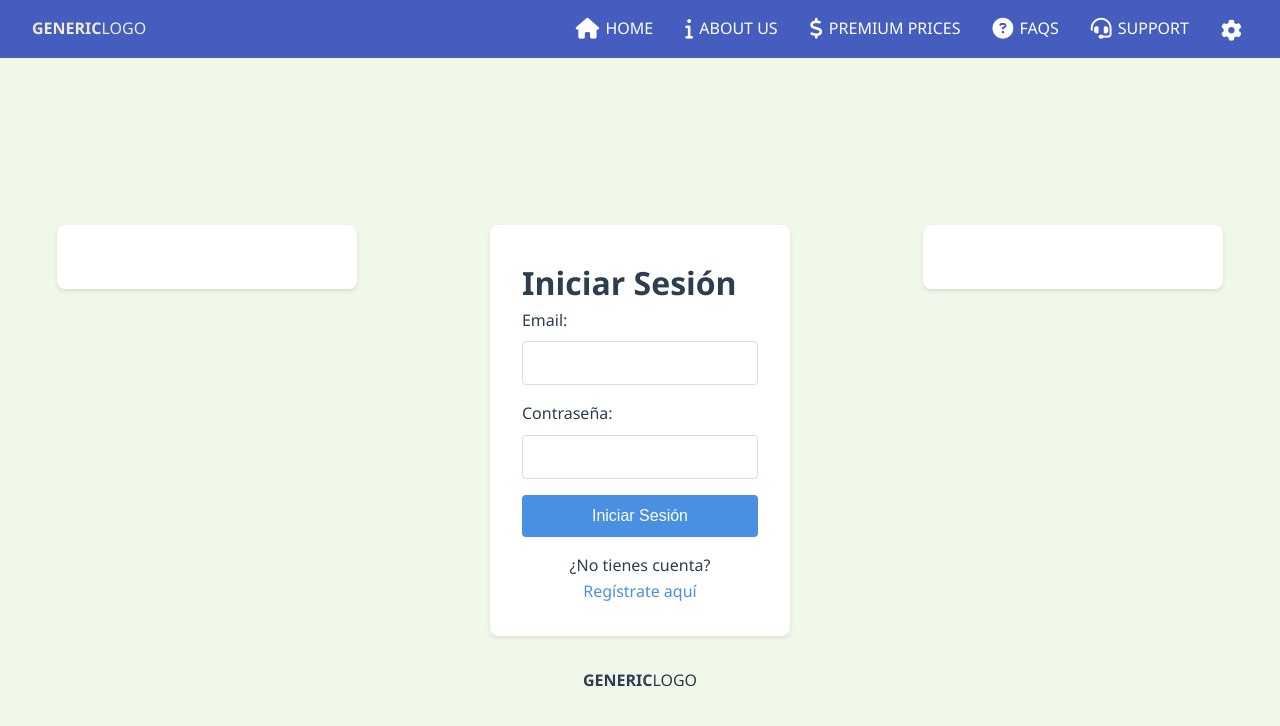
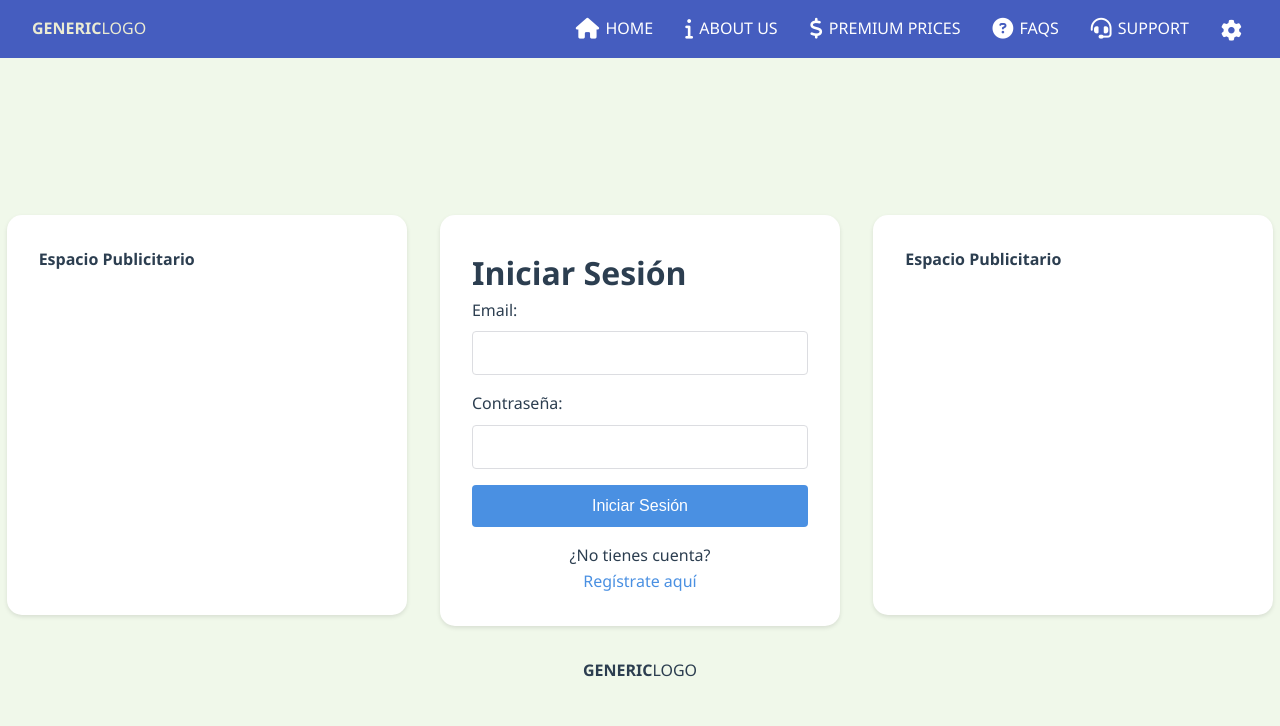
Before and after one commit to cristianbarreiro/social-network, a plain HTML site: page index.html in a window 1280 px wide. Drawn offline with Linux system fonts and the light colour scheme.

Commit message:
feat: espacios publicitarios en el index

```diff
--- a/css/style.css
+++ b/css/style.css
@@ -32,7 +32,7 @@ body {
 /*         CONTAINER        */
 /* ------------------------- */
 .index-container {
-  margin-top: 135px; /* Ajusta según la altura real de tu navbar */
+  margin-top: 125px; /* Ajusta según la altura real de tu navbar */
   display: flex;
   flex-direction: row; /* fila en vez de columna */
   align-items: flex-start; /* alinea arriba */
@@ -42,7 +42,7 @@ body {
 }
 
 .register-container {
-  margin-top: 40px; /* Ajusta según necesidad */
+  margin-top: 46px; /* Ajusta según necesidad */
   display: flex;
   flex-direction: column;
   align-items: center;
@@ -114,7 +114,6 @@ i {
 /* ------------------------- */
 .main-nav {
   background: #464655;
-  height: 0;
   left: 0;
   overflow: hidden;
   position: absolute;
@@ -205,7 +204,6 @@ i {
   .main-nav {
     background: transparent;
     float: right;
-    height: auto;
     position: relative;
   }
 
@@ -237,12 +235,14 @@ i {
 /* ------------------------- */
 .auth-box {
   background-color: white;
-  border-radius: 8px;
+  border-radius: 15px;
   box-shadow: 0 2px 4px rgba(0, 0, 0, 0.1);
   margin: 2rem auto;
-  max-width: 400px;
-  width: 300px;
+  width: 400px;
+  min-height: 400px; /* <-- Altura fija agregada */
   padding: 2rem;
+  display: flex;
+  flex-direction: column;
 }
 
 .auth-form {
--- a/index.html
+++ b/index.html
@@ -30,6 +30,7 @@
         <div class="index-container">
 
             <div class="auth-box">
+                <h4>Espacio Publicitario</h4>
                 <!-- Anuncio Google AdSense -->
                 <ins
                     class="adsbygoogle"
@@ -65,6 +66,7 @@
             </div>
 
             <div class="auth-box">
+                <h4>Espacio Publicitario</h4>
                 <!-- Otro anuncio Google AdSense -->
                 <ins
                     class="adsbygoogle"
```
